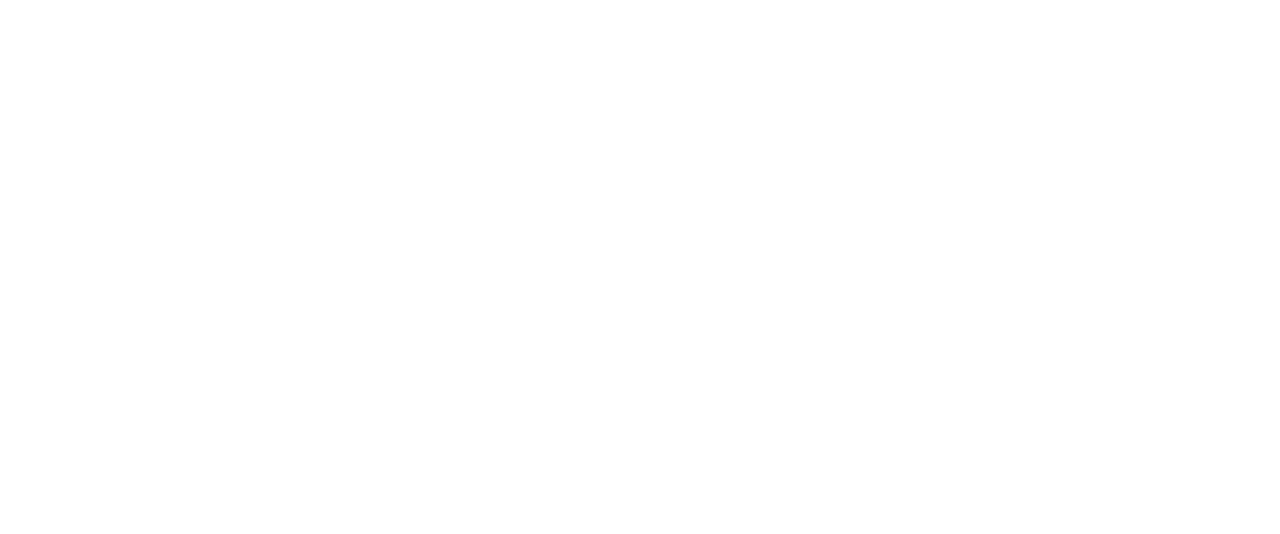
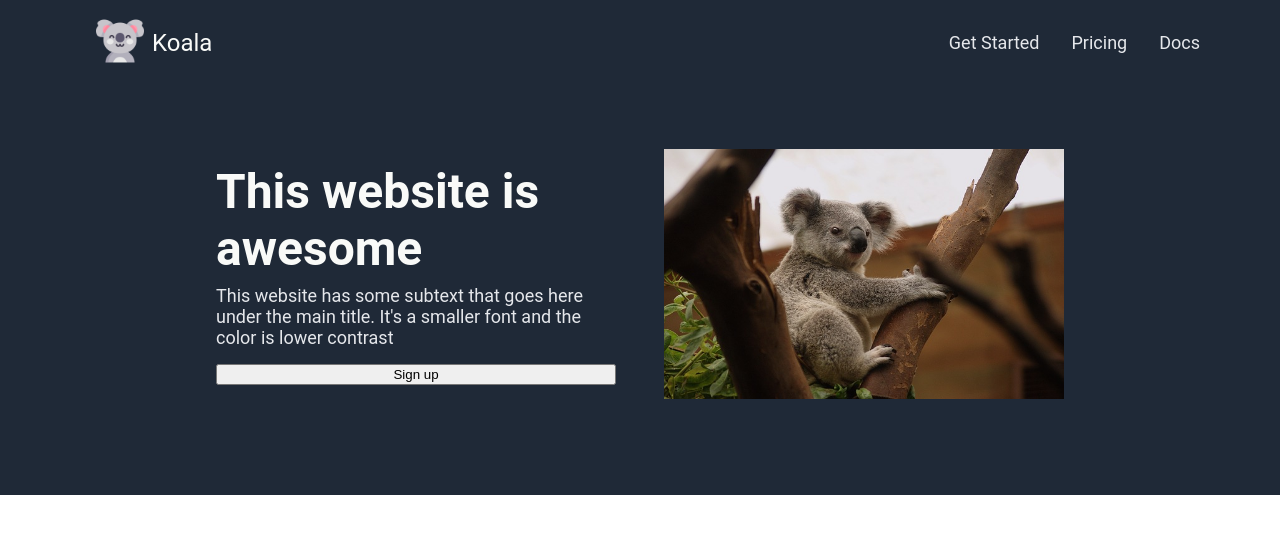
Before and after one commit to klausgrillt/landing_page, a plain HTML site: page index.html in a window 1280 px wide. Drawn offline with Linux system fonts and the light colour scheme.

Commit message:
small fix

```diff
--- a/index.html
+++ b/index.html
@@ -1,12 +1,37 @@
 <!DOCTYPE html>
 <html lang="en">
-    <header>
+    <head>
         <meta charset="UTF-8">
         <meta http-equiv="X-UA-Compatible" content="IE=edge">
         <meta name="viewport" content="width=device-width, initial-scale=1.0">
+        <link rel="stylesheet" href="style.css">
         <title>Landing Page</title>
-    </header>
+    </head>
     <body>
+        <div class="upper-section">
+            <div class="header">
+                <div class="header-logo">
+                    <a href="#"><img src="images/koala.png" alt="Our amazing logo" class="logo-image"></a>
+                    <a href="#" class="logo-name-link"><p class="logo-name">Koala</p></a>
+                </div>
+                <div class="header-links">
+                    <ul class="header-list">
+                        <li><a class="link-item" href="#">Get Started</a></li>
+                        <li><a class="link-item" href="#">Pricing</a></li>
+                        <li><a class="link-item" href="#">Docs</a></li>
+                    </ul>
+                </div>
+            </div>
 
+            <div class="hero">
+                <div class="hero-text">
+                    <p class="hero-text-header">This website is awesome</p>
+                    <p class="hero-text-content">This website has some subtext that goes here under the main title. It's a smaller font and the color is lower contrast</p>
+                    <button class="hero-text-button">Sign up</button>
+
+                </div>
+                    <img class="hero-image" src="images/koala-g23028e58a_640.jpg" alt="Koala on a tree">
+            </div>
+        </div>
     </body>
 </html>
--- /dev/null
+++ b/style.css
@@ -0,0 +1,80 @@
+html, body, p {
+    margin: 0;
+}
+.upper-section {
+    background-color: #1F2937;
+    font-family: Roboto;
+}
+
+.header-logo {
+    display: flex;
+    align-items: center;
+    gap: .5rem;
+}
+
+.header {
+    display: flex;
+    justify-content: space-between;
+    align-items: center;
+    padding: 1rem;
+    margin-left: 5rem;
+    margin-right: 4rem;
+}
+
+.header-list {
+    display: flex;
+    gap: 2rem;
+    list-style-type: none;
+}
+
+.logo-image {
+    width: 48px;
+    height: 48px;
+}
+
+.logo-name {
+    font-size: 24px;
+    color: #F9FAF8;
+}
+
+.logo-name-link {
+    text-decoration: none;
+}
+.link-item {
+    font-size: 18px;
+    color: #E5E7EB;
+    text-decoration: none;
+}
+
+.hero {
+    display: flex;
+    margin-top: 4rem;
+    padding-bottom: 6rem;
+    justify-content: center;
+    align-items: center;
+    gap: 3rem;
+}
+
+.hero-text {
+    display: flex;
+    flex-direction: column;
+    flex-basis: 400px;
+}
+
+.hero-text-header {
+    font-size: 48px;
+    font-weight: bolder;
+    color: #F9FAF8;
+    padding-bottom: .5rem;
+}
+
+.hero-text-content {
+    font-size: 18px;
+    color: #E5E7EB;
+    padding-bottom: 1rem;
+}
+
+.hero-image {
+    width: 400px;
+    height: 250px;
+}
```
Also changed, not shown: images/groundhog.png (added), images/koala-g23028e58a_640.jpg (added), images/koala.png (added).
